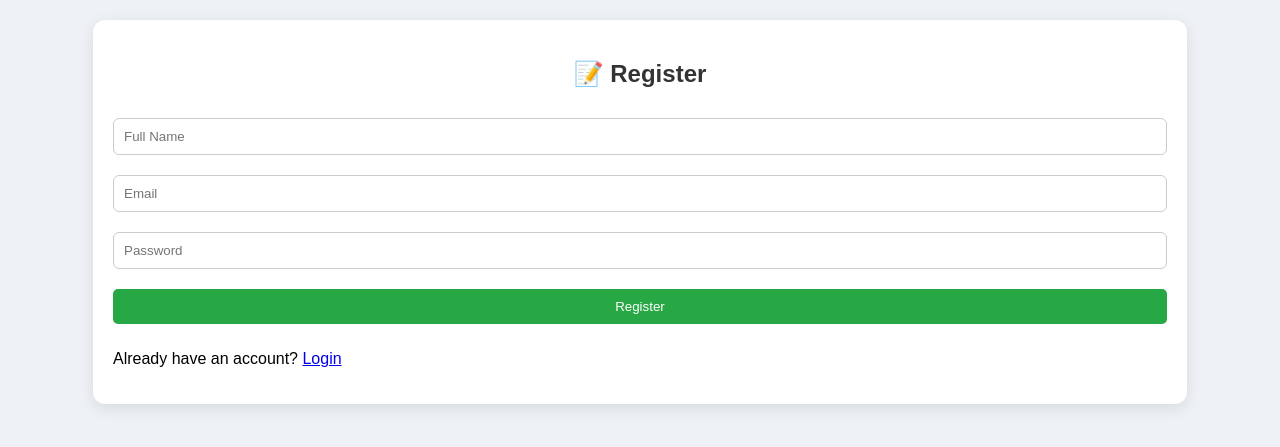
After one commit to Gunjan750/acadiq, a PHP site: page /register.php in a window 1280 px wide. The commit adds this page. Shown: the top 447 px of the page. Run offline with PHP 8.4, Linux system fonts and the light colour scheme.

Commit message:
Added a registration page and edit function.

```diff
--- a/add_attendance.php
+++ b/add_attendance.php
@@ -39,7 +39,7 @@ if (isset($_POST['submit'])) {
     }
 }
 ?>
-
+<title>AcadIQ - Add Attendance</title>
 <link rel="stylesheet" href="style.css">
 
 <div class="container">
@@ -54,5 +54,5 @@ if (isset($_POST['submit'])) {
         <button type="submit" name="submit">Add Attendance</button>
     </form>
 
-    <br><a href="dashboard.php">← Back to Dashboard</a>
+    <br><button style="width: 25%; align-items: center; "><a href="dashboard.php" style="text-decoration: none;">Back to Dashboard</a></button>
 </div>
--- a/add_marks.php
+++ b/add_marks.php
@@ -40,7 +40,7 @@ if (isset($_POST['submit'])) {
     }
 }
 ?>
-
+<title>AcadIQ - Add Marks</title>
 <link rel="stylesheet" href="style.css">
 
 <div class="container">
@@ -56,5 +56,5 @@ if (isset($_POST['submit'])) {
         <button type="submit" name="submit">Add Marks</button>
     </form>
 
-    <br><a href="dashboard.php">← Back to Dashboard</a>
+    <br><button style="width: 25%; align-items: center; "><a href="dashboard.php" style="text-decoration: none;">Back to Dashboard</a></button>
 </div>
--- a/add_student.php
+++ b/add_student.php
@@ -48,7 +48,7 @@ if (isset($_POST['submit'])) {
 <!DOCTYPE html>
 <html>
 <head>
-    <title>Add Student</title>
+    <title>AcadIQ - Add Student</title>
     <link rel="stylesheet" href="style.css">
 </head>
 
--- a/login.php
+++ b/login.php
@@ -17,7 +17,7 @@ if (isset($_POST['login'])) {
 
     if ($row = mysqli_fetch_assoc($result)) {
 
-        // Simple password check (upgrade to hashed later if needed)
+        // Simple password check (upgrade to hashing in production!)
         if ($password === $row['password']) {
             $_SESSION['user'] = $row['email'];
             header("Location: dashboard.php");
@@ -31,7 +31,7 @@ if (isset($_POST['login'])) {
     }
 }
 ?>
-
+<title>AcadIQ - Login</title>
 <link rel="stylesheet" href="style.css">
 
 <div class="container">
@@ -44,5 +44,6 @@ if (isset($_POST['login'])) {
         <input type="email" name="email" placeholder="Email" required><br>
         <input type="password" name="password" placeholder="Password" required><br>
         <button type="submit" name="login">Login</button>
+        <p>Don't have an account? <a href="register.php">Register</a></p>
     </form>
 </div>
--- /dev/null
+++ b/register.php
@@ -0,0 +1,60 @@
+<?php
+include "config.php";
+
+$name = "";
+$email = "";
+$password = "";
+$error = "";
+$success = "";
+
+if(isset($_POST['register'])) {
+
+    $name = trim($_POST['name']);
+    $email = trim($_POST['email']);
+    $password = trim($_POST['password']);
+
+    if(empty($name) || empty($email) || empty($password)) {
+        $error = "All fields are required!";
+    } else {
+
+        // Check if email exists
+        $check = mysqli_query($conn, "SELECT * FROM students WHERE email='$email'");
+        if(mysqli_num_rows($check) > 0) {
+            $error = "Email already registered!";
+        } else {
+
+            // Hash password (VERY IMPORTANT)
+            $hashed_password = password_hash($password, PASSWORD_DEFAULT);
+
+            $query = "INSERT INTO students (name, email, password)
+                      VALUES ('$name', '$email', '$hashed_password')";
+
+            if(mysqli_query($conn, $query)) {
+                $success = "Registration successful! Please login.";
+            } else {
+                $error = "Something went wrong!";
+            }
+        }
+    }
+}
+?>
+
+<title>AcadIQ - Register</title>
+<link rel="stylesheet" href="style.css">
+
+<div class="container">
+    <h2>📝 Register</h2>
+
+    <?php if($error) echo "<p class='error'>$error</p>"; ?>
+    <?php if($success) echo "<p class='success'>$success</p>"; ?>
+
+    <form method="POST">
+        <input type="text" name="name" placeholder="Full Name" required><br>
+        <input type="email" name="email" placeholder="Email" required><br>
+        <input type="password" name="password" placeholder="Password" required><br>
+
+        <button name="register">Register</button>
+    </form>
+
+    <p>Already have an account? <a href="login.php">Login</a></p>
+</div>
--- a/style.css
+++ b/style.css
@@ -8,8 +8,8 @@ body {
 
 /* 📦 Container */
 .container {
-    width: 80%;
-    margin: 30px auto;
+    width: 85%;
+    margin: auto;
     background-color: #fff;
     padding: 20px;
     border-radius: 12px;
@@ -55,6 +55,7 @@ button {
     background-color: #28a745;
     color: white;
     border: none;
+    border-radius: 5px;
     cursor: pointer;
     transition: 0.3s;
 }
@@ -78,7 +79,7 @@ button:hover {
 table {
     width: 100%;
     border-collapse: collapse;
-    margin-top: 15px;
+    margin-top: 10px;
 }
 
 th {
@@ -96,7 +97,7 @@ tr:hover {
     background-color: #f2f2f2;
 }
 
-/* ✅ Messages */
+/*  Messages */
 .success {
     color: #155724;
     background: #d4edda;
@@ -138,3 +139,10 @@ ul {
 .analytics .card {
     flex: 1;
 }
+.card {
+    margin-top: 20px;
+}
+.card p strong {
+    font-size: 15px;
+    letter-spacing: 0.5px;
+}
```
Also changed, not shown: dashboard.php (+13 -4 lines), delete_student.php (+21 -4 lines), edit_student.php (added, +48 -0 lines), index.php (+6 -1 lines), predict.php (+40 -9 lines).
